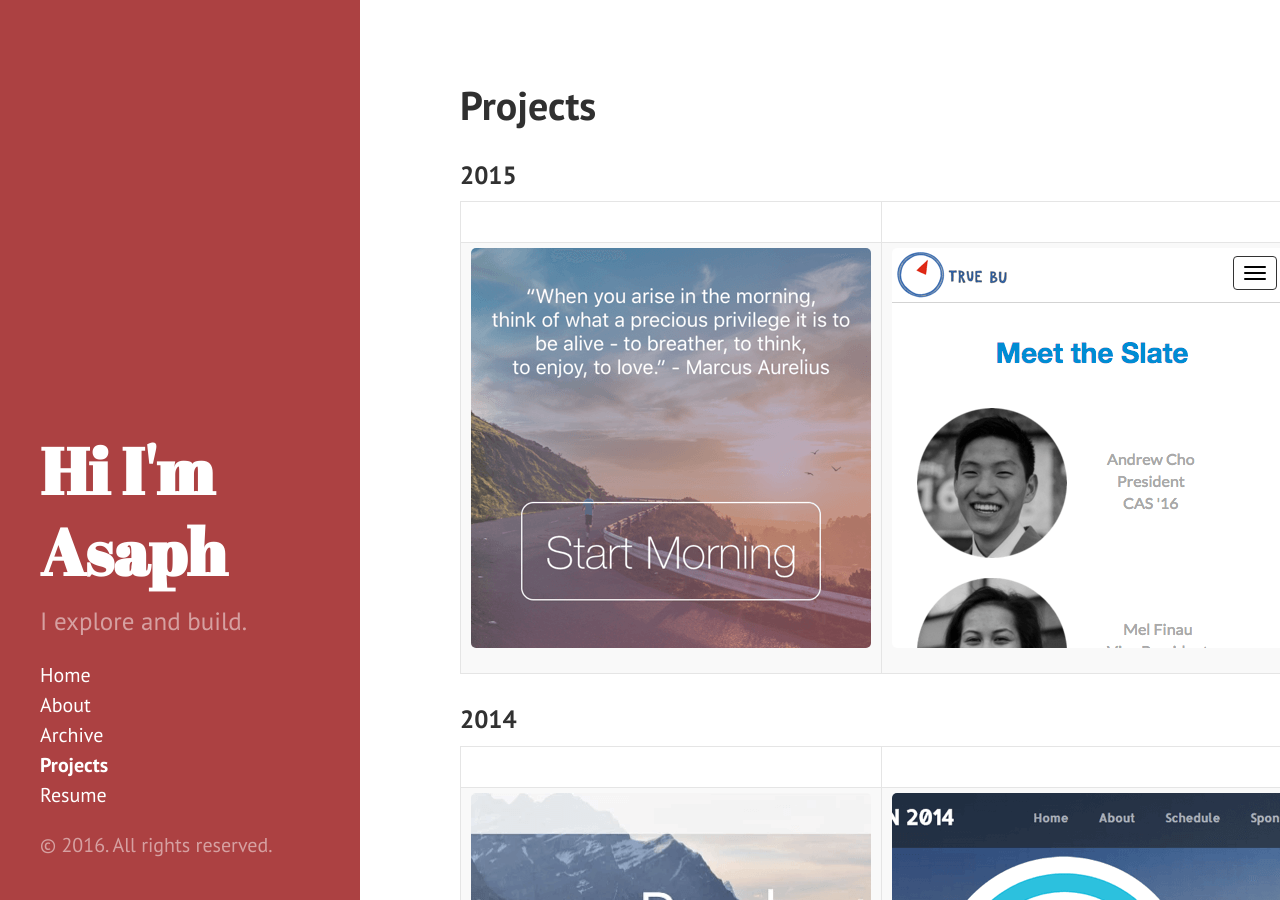
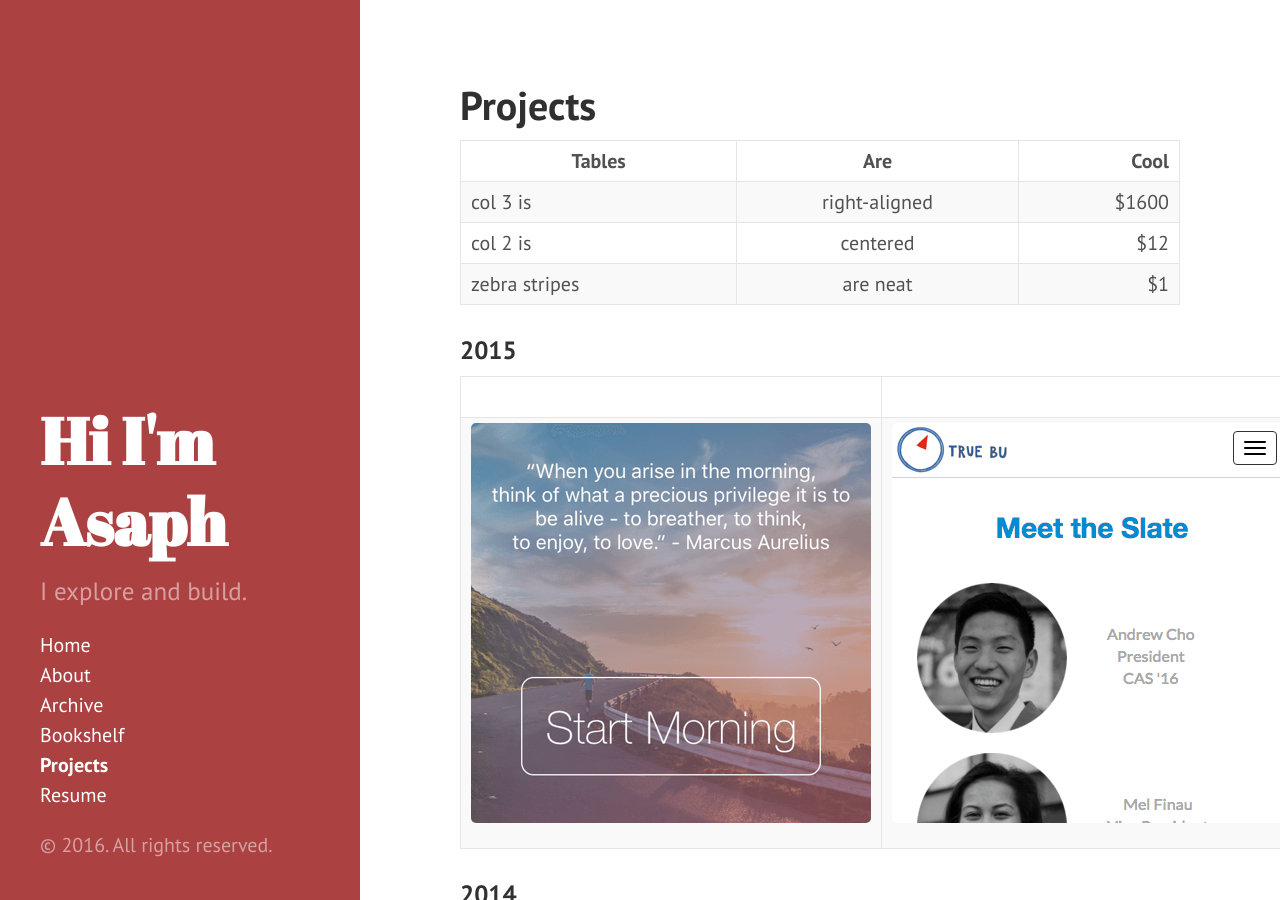
Before and after one commit to asaphy/asaphy.github.io, a Jekyll site: the page built from projects.md, in a window 1280 px wide and 900 px high. Built offline with Jekyll 4.4.1, drawn with Linux system fonts in a browser that asks for light colours; Markdown is read by kramdown in place of the engine named in the settings.

Commit message:
added projects page

```diff
--- a/projects.md
+++ b/projects.md
@@ -2,6 +2,14 @@
 layout: page
 title: Projects
 ---
+
+| Tables        | Are           | Cool  |
+| ------------- |:-------------:| -----:|
+| col 3 is      | right-aligned | $1600 |
+| col 2 is      | centered      |   $12 |
+| zebra stripes | are neat      |    $1 |
+
+
 ###2015
 
 |               |               |
```
Also changed, not shown: bookshelf.md (+6 -0 lines).
